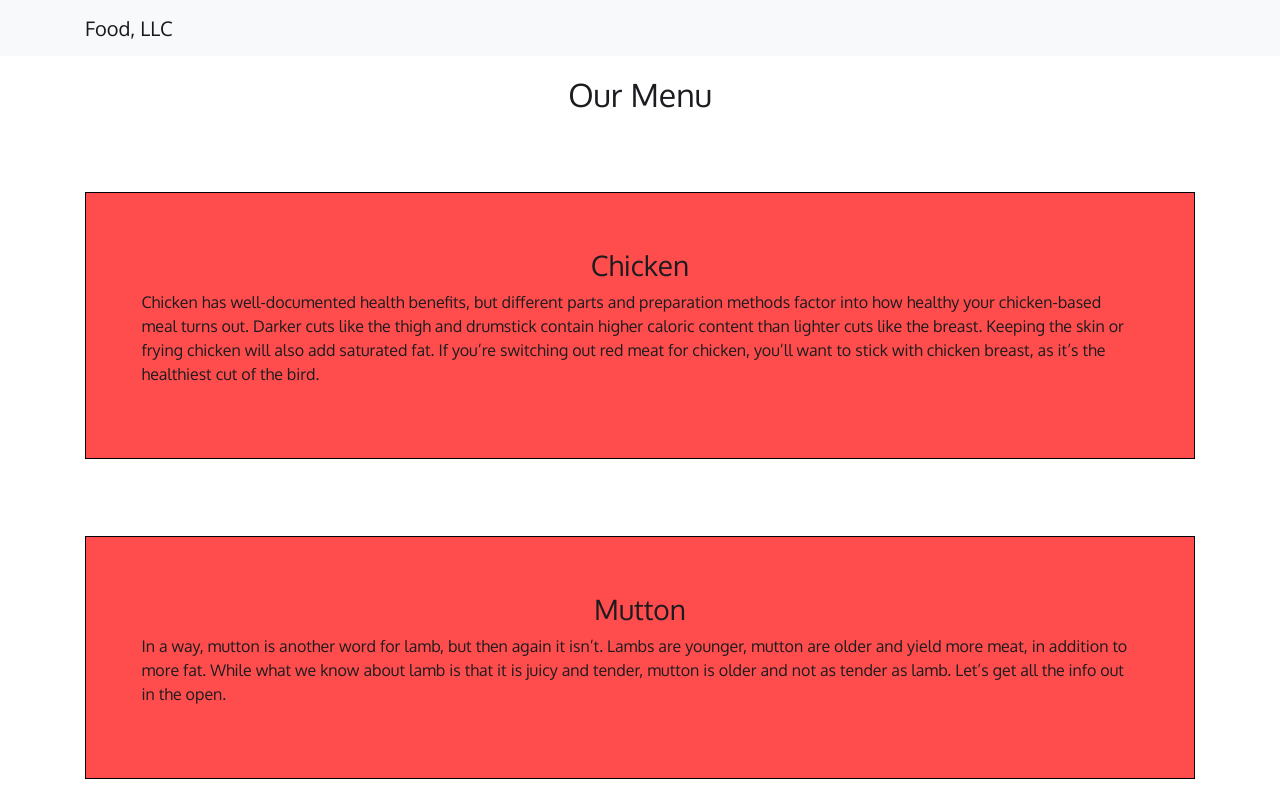
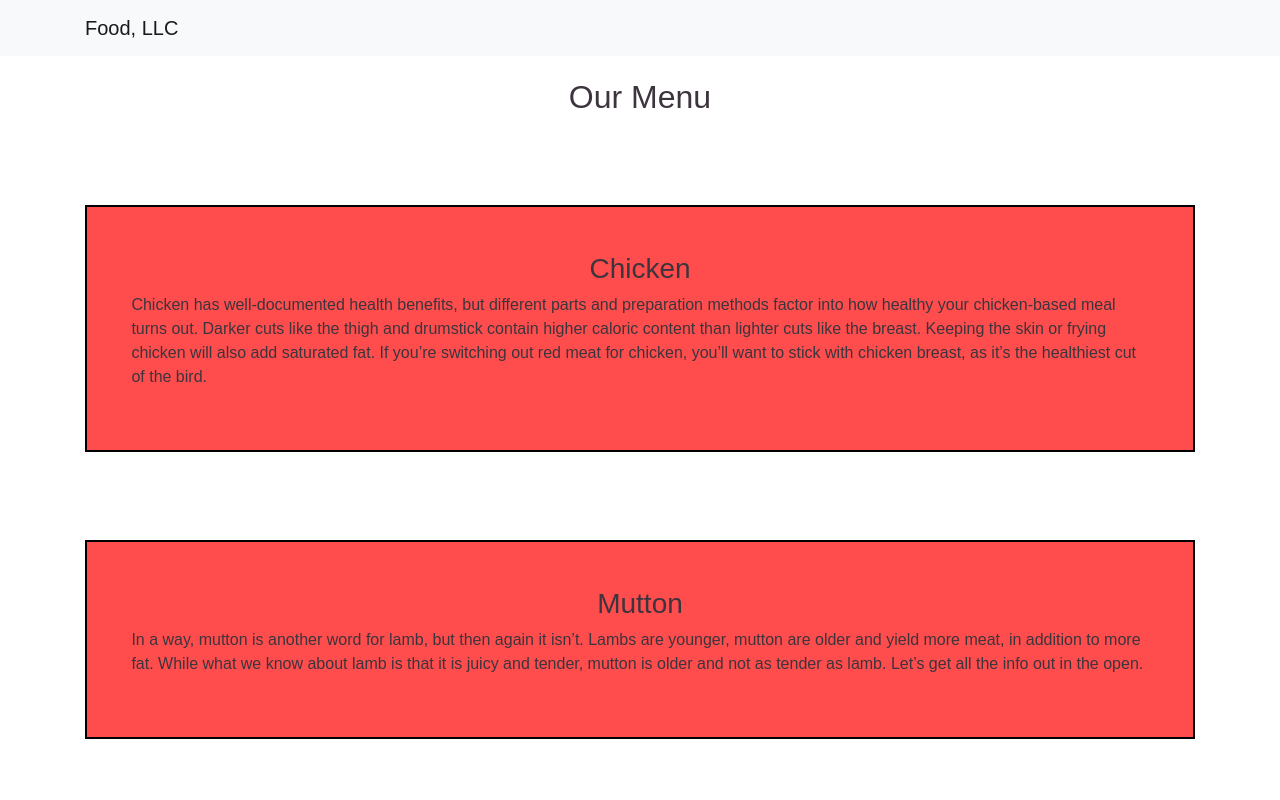
Before and after one commit to SejalAmolPatil/module3_solution, a plain HTML site: page index.html in a window 1280 px wide. Shown: the top 800 px of the page. Drawn offline with nearby package versions, Linux system fonts and the light colour scheme; files that its build step writes are made by us from their sources.

Commit message:
Update style.css

```diff
--- a/style.css
+++ b/style.css
@@ -1,6 +1,6 @@
 body {
-    color: #1c1c20;
-    font-family: 'Oxygen', sans-serif;
+    color: #3d353d;
+    font-family: 'Kalnia', sans-serif;
 }
 
 .navbar {
@@ -9,18 +9,18 @@ body {
 }
 
 .navbar-default .navbar-brand{
-    color: #1c1c20;
+    color: #3d353d;
 }
 
 h2 {
-    margin-top: 20px;
+    margin-top: 22px;
 }
 
 section {
-    border: 1px solid #000;
-    margin-top: 7%;
-    margin-bottom: 3%;
-    padding: 5%;
+    border: 2px solid #000;
+    margin-top: 8%;
+    margin-bottom: 4%;
+    padding: 4%;
     background-color: rgba(255, 0, 0, .7);
 
 }
```
